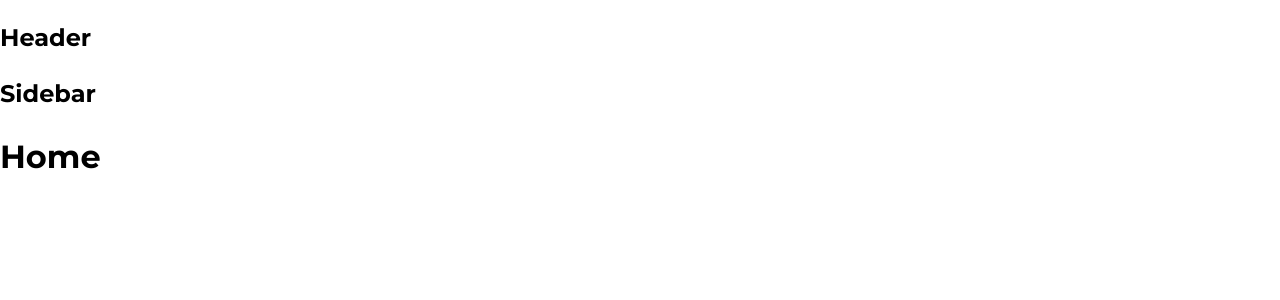
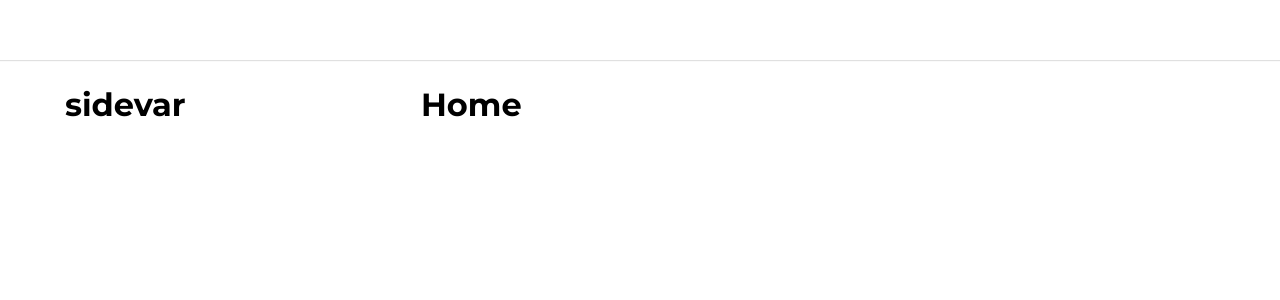
Before and after one commit to mrdzung92/react, a React (Create React App) app in the folder tiktok/: page / in a window 1280 px wide. Shown: the top 300 px of the page. Built offline with nearby package versions, Linux system fonts and the light colour scheme; a web font is replaced by a local one.

Commit message:
Dựng khung Layout mặc định

```diff
--- a/tiktok/package.json
+++ b/tiktok/package.json
@@ -6,6 +6,7 @@
     "@testing-library/jest-dom": "^5.16.5",
     "@testing-library/react": "^13.4.0",
     "@testing-library/user-event": "^13.5.0",
+    "classnames": "^2.3.2",
     "customize-cra": "^1.0.0",
     "normalize.css": "^8.0.1",
     "react": "^18.2.0",
--- a/tiktok/src/components/GlobalStyle/GlobalStyles.scss
+++ b/tiktok/src/components/GlobalStyle/GlobalStyles.scss
@@ -3,9 +3,14 @@
 
 :root {
     --primary: #fe2c55;
+    //default layout
+    --default-layout-header-height: 60px;
+    --default-layout-width: 1150px;
 }
 * {
     box-sizing: border-box;
+    margin: 0;
+    padding: 0;
 }
 
 html {
--- /dev/null
+++ b/tiktok/src/components/Layout/DefaultLayout/DefaultLayout.module.scss
@@ -0,0 +1,13 @@
+.wrapper {
+    display: flex;
+    flex-direction: column;
+    align-items: center;
+}
+.container {
+    width: var(--default-layout-width);
+    display: flex;
+}
+.content {
+    flex: 1;
+    min-height: 1000px;
+}
--- /dev/null
+++ b/tiktok/src/components/Layout/DefaultLayout/Sidebar/Sidebar.module.scss
@@ -0,0 +1,4 @@
+.wrapper {
+    width: 356px;
+    min-height: 1000px;
+}
--- a/tiktok/src/components/Layout/DefaultLayout/Sidebar/index.js
+++ b/tiktok/src/components/Layout/DefaultLayout/Sidebar/index.js
@@ -1,5 +1,12 @@
+
+import styles from './Sidebar.module.scss'
+import classNames from 'classnames/bind'
+const cx = classNames.bind(styles)
+
 function Sidebar() {
-    return <h2>Sidebar</h2>
+    return <aside className={cx('wrapper')}>
+        <h1>sidevar</h1>
+    </aside>
 }
 
 export default Sidebar
--- a/tiktok/src/components/Layout/DefaultLayout/index.js
+++ b/tiktok/src/components/Layout/DefaultLayout/index.js
@@ -1,13 +1,20 @@
+
 import Header from "~/components/Layout/components/Header";
 import Sidebar from "./Sidebar";
+import styles from './DefaultLayout.module.scss'
+
+
+import classNames from 'classnames/bind'
+const cx = classNames.bind(styles)
+
 
 function DefaultLayout({ children }) {
     return (
-        <div>
+        <div className={cx('wrapper')}>
             <Header />
-            <div className="container">
+            <div className={cx('container')}>
                 <Sidebar />
-                <div className="content">
+                <div className={cx('content')}>
                     {children}
                 </div>
             </div>
--- /dev/null
+++ b/tiktok/src/components/Layout/components/Header/Header.module.scss
@@ -0,0 +1,11 @@
+.wrapper {
+    width: 100%;
+    box-shadow: 0px 1px 1px rgba(0, 0, 0, 0.12);
+    height: var(--default-layout-header-height, 60);
+    display: flex;
+    justify-content: center;
+}
+
+.inner {
+    width: var(--default-layout-width);
+}
--- a/tiktok/src/components/Layout/components/Header/index.js
+++ b/tiktok/src/components/Layout/components/Header/index.js
@@ -1,5 +1,14 @@
+import classNames from 'classnames/bind'
+import styles from './Header.module.scss'
+
+const cx = classNames.bind(styles)
+
 function Header() {
-    return <h2>Header</h2>
+    return <header className={cx('wrapper')}>
+        <div className={cx('inner')}>
+
+        </div>
+    </header>
 }
 
 export default Header
```
Also changed, not shown: 1 other file (tests, documents, lock files or other folders).
